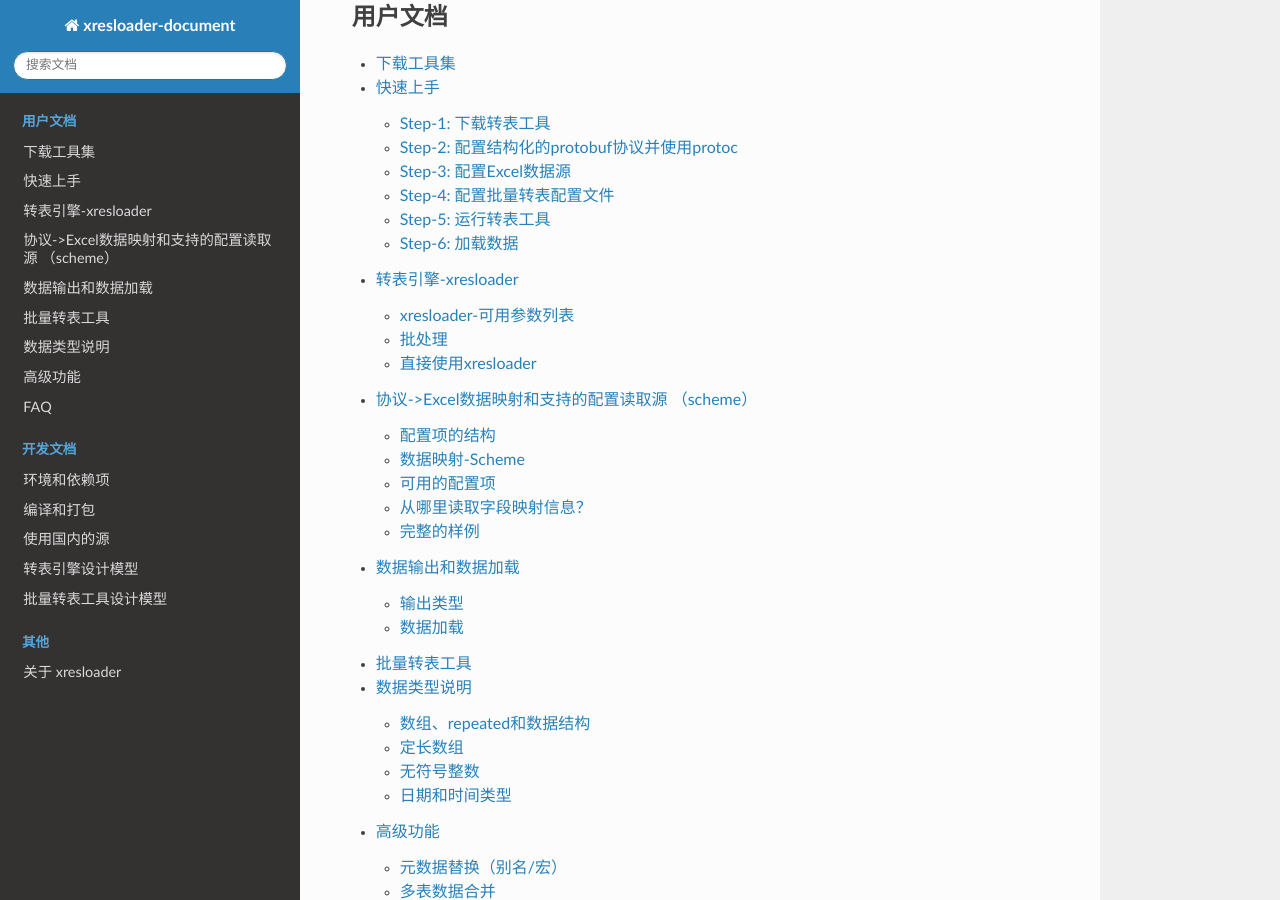
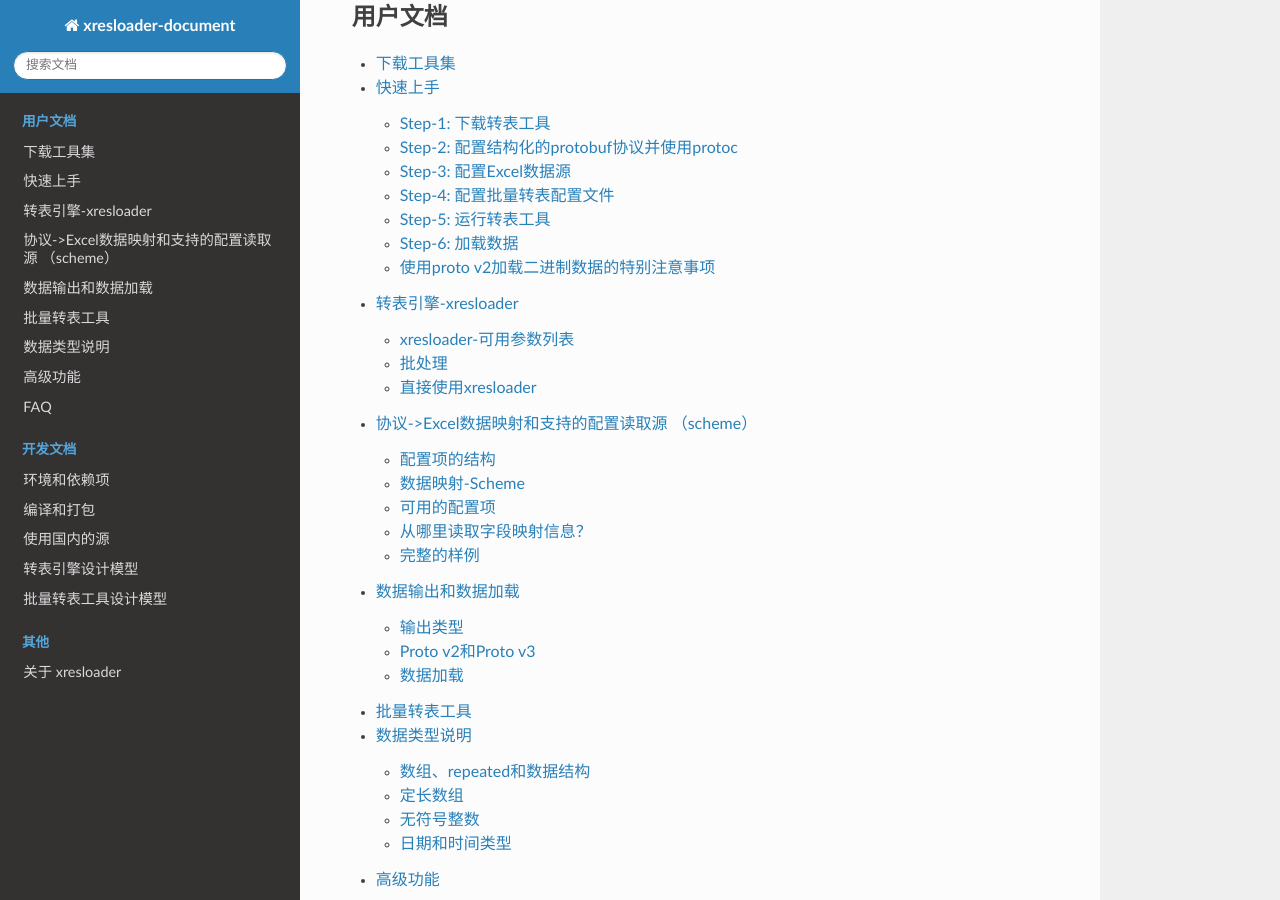
Before and after one commit to xresloader/xresloader-docs, a Sphinx documentation site: the page built from source/index.rst, in a window 1280 px wide and 900 px high, scrolled down 681 px. Built offline with Sphinx 7.4.7 and the Read the Docs theme 2.0.0, drawn with Linux system fonts in a browser that asks for light colours; part of the change alters nothing that is shown.

Commit message:
补充proto v2的packed说明

```diff
--- a/source/users/output_format.rst
+++ b/source/users/output_format.rst
@@ -209,6 +209,33 @@ Lua目标代码（标准形式）:
 
 其他语言和格式导出选项也类似上面的Lua的结构，具体请参考输出的文件内容加载。
 
+.. _output-format-proto v2 and proto v3:
+
+Proto v2和Proto v3
+-----------------------------------------------
+转表工具同时支持proto v2和proto v3，但是转出是使用的proto v3模式。而对于proto v2和proto v3仅在数字类型的 ``repeated`` 字段上有些许区别。
+
+详见： https://developers.google.com/protocol-buffers/docs/proto3#specifying-field-rules
+
+简单地说，就是proto v2里数字类型的 ``repeated`` 字段默认是 ``[ packed = false ]`` ，而在proto v3里是 ``[ packed = false ]`` 。
+这可能导致转出的数据无法正常读取。解决方法也很简单，那就是对数字类型的 ``repeated`` 字段手动指定是否是packed。如：
+
+.. code-block:: proto
+    message arr_in_arr {
+        optional string name = 1;
+        repeated int32 int_arr = 2 [ packed = true ];
+        repeated string str_arr = 3;
+    }
+
+或proto v3版本。
+
+.. code-block:: proto
+    message arr_in_arr {
+        string name = 1;
+        repeated int32 int_arr = 2 [ packed = true ];
+        repeated string str_arr = 3;
+    }
+
 数据加载
 -----------------------------------------------
 
--- a/source/users/quick_start.rst
+++ b/source/users/quick_start.rst
@@ -235,3 +235,10 @@ Step-6.2: 手动解析
 加载数据可以有多种方法，这里提供加载二进制的方法。 更多关于输出类型和加载方式的信息请参见 :doc:`./output_format` 。
 
 上面的历程和配置可以在 https://github.com/xresloader/xresloader-docs/tree/master/source/sample/quick_start 查看。
+
+
+使用proto v2加载二进制数据的特别注意事项
+-----------------------------------------------
+需要额外注意一点的是，如果使用proto v2生成的代码或pb加载转出的数据，如果有 ``repeated`` 的数字字段，需要在proto文件里显式指明 ``packed`` 属性。
+
+详见 :ref:`output-format-proto v2 and proto v3`
```
